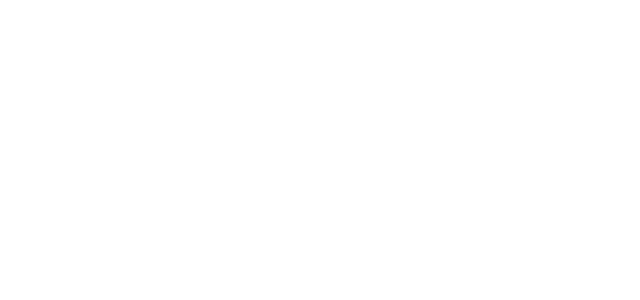
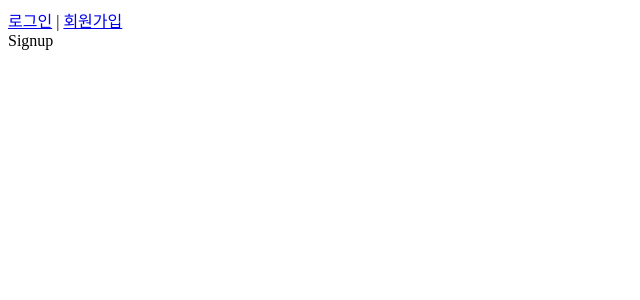
Before and after one commit to ryan-kim-dev/vue, a Vue app in the folder vue2/endgame/vue-til-client/: page /#/signup in a window 1280 px wide. Before the commit this address led to /#/login. Shown: the top 300 px of the page, without its empty margins (0-640 px from the left). Built offline with nearby package versions, Linux system fonts and the light colour scheme.

Commit message:
Feat: router link, router view App.vue에 등록

```diff
--- a/vue2/endgame/vue-til-client/src/App.vue
+++ b/vue2/endgame/vue-til-client/src/App.vue
@@ -1,5 +1,11 @@
 <template>
-  <div></div>
+  <div>
+    <header>
+      <router-link to="/login">로그인</router-link> |
+      <router-link to="/signup">회원가입</router-link>
+    </header>
+    <router-view></router-view>
+  </div>
 </template>
 
 <script>
--- a/vue2/endgame/vue-til-client/src/routes/index.js
+++ b/vue2/endgame/vue-til-client/src/routes/index.js
@@ -1,6 +1,19 @@
 import Vue from 'vue';
 import VueRouter from 'vue-router';
+import LoginPage from '@/views/LoginPage';
+import SignupPage from '@/views/SignupPage';
 
 Vue.use(VueRouter);
 
-export default new VueRouter();
+export default new VueRouter({
+  routes: [
+    {
+      path: '/login',
+      component: LoginPage,
+    },
+    {
+      path: '/signup',
+      component: SignupPage,
+    },
+  ],
+});
--- /dev/null
+++ b/vue2/endgame/vue-til-client/src/views/LoginPage.vue
@@ -0,0 +1,19 @@
+<template>
+  <div>Login</div>
+</template>
+
+<script>
+export default {
+  name: 'LoginPage',
+
+  data() {
+    return {};
+  },
+
+  mounted() {},
+
+  methods: {},
+};
+</script>
+
+<style lang="scss" scoped></style>
--- /dev/null
+++ b/vue2/endgame/vue-til-client/src/views/SignupPage.vue
@@ -0,0 +1,19 @@
+<template>
+  <div>Signup</div>
+</template>
+
+<script>
+export default {
+  name: 'SignupPage',
+
+  data() {
+    return {};
+  },
+
+  mounted() {},
+
+  methods: {},
+};
+</script>
+
+<style lang="scss" scoped></style>
```
